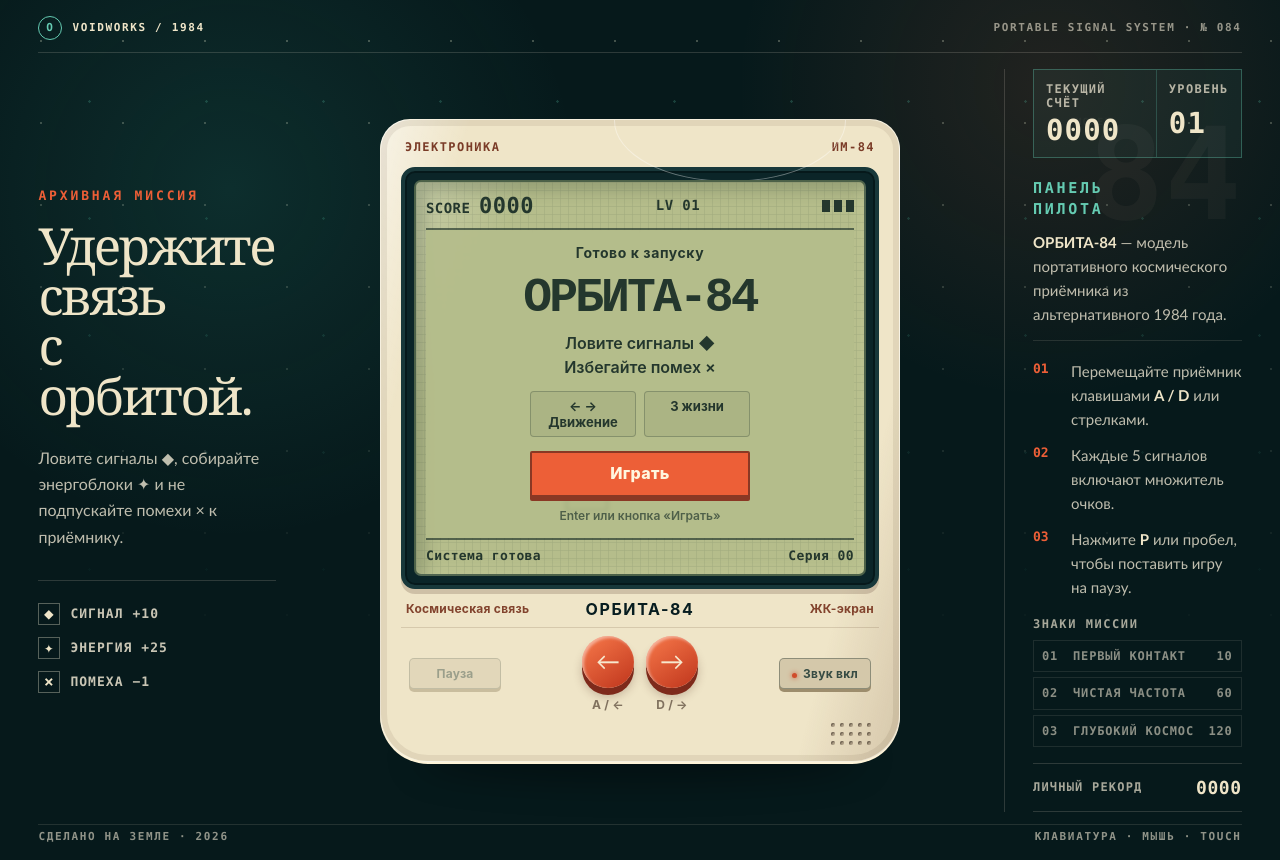
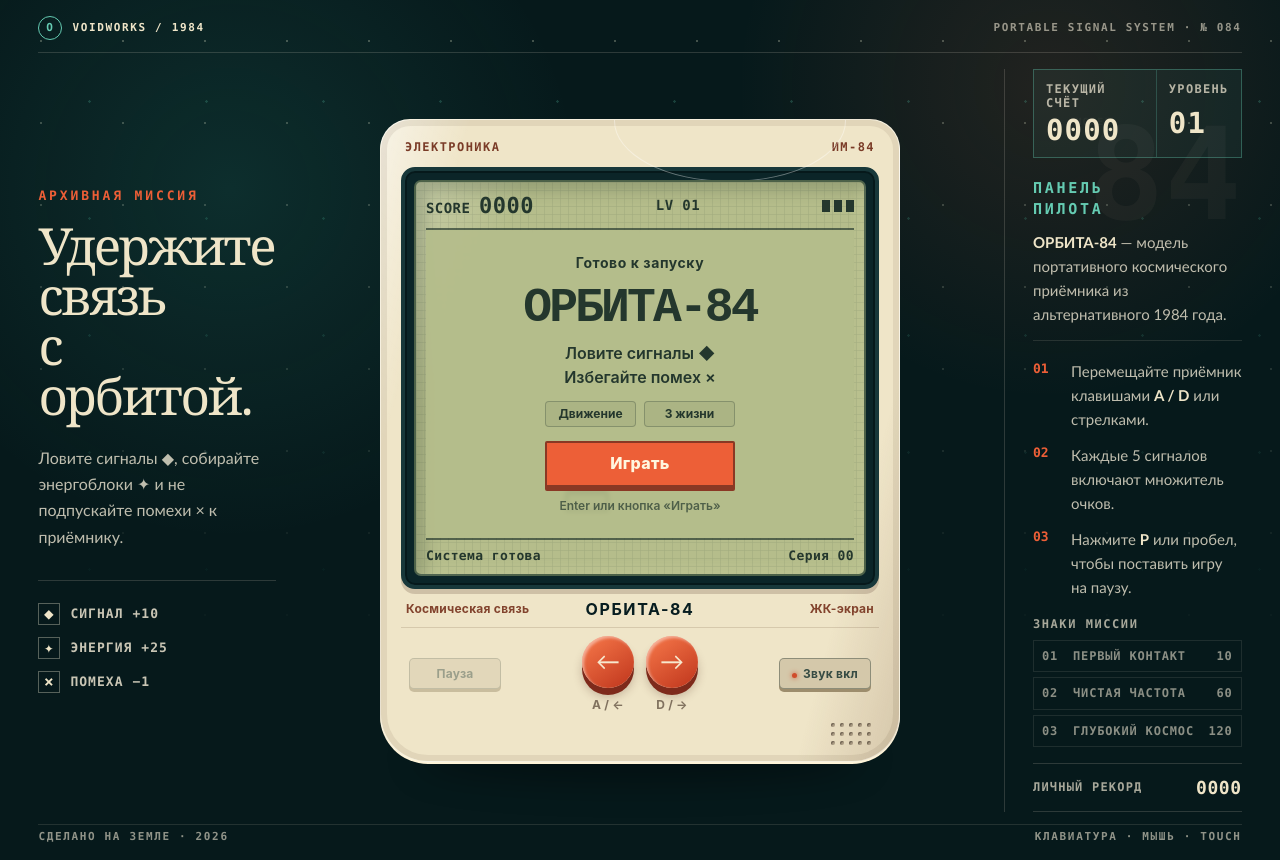
Before and after one commit to BigPanda-IT/orbita-84, a React app: page / in a window 1280 px wide. Built offline with nearby package versions, Linux system fonts and the light colour scheme.

Commit message:
fix: simplify start screen hints

```diff
--- a/src/components/App/App.module.less
+++ b/src/components/App/App.module.less
@@ -383,15 +383,15 @@ footer {
   display: grid;
   grid-template-columns: 1fr 1fr;
   gap: 8px;
-  width: min(100%, 220px);
+  width: min(100%, 190px);
   margin-bottom: 14px;
 }
 .startGuide span {
-  padding: 6px 8px;
+  padding: 5px 6px;
   border: 1px solid rgba(36, 55, 45, 0.28);
   border-radius: 4px;
   background: rgba(36, 55, 45, 0.06);
-  font: 700 13px/1.25 @ui;
+  font: 700 12px/1.2 @ui;
 }
 .overlay button {
   padding: 11px 16px;
@@ -404,7 +404,7 @@ footer {
   cursor: pointer;
 }
 .overlay .startButton {
-  width: min(100%, 220px);
+  width: min(100%, 190px);
   border-color: #8a3824;
   color: #fff6df;
   background: @orange;
--- a/src/components/App/App.tsx
+++ b/src/components/App/App.tsx
@@ -369,7 +369,7 @@ export const App = () => {
                             <span>Избегайте помех ×</span>
                           </p>
                           <div className={style.startGuide}>
-                            <span>← → Движение</span>
+                            <span>Движение</span>
                             <span>3 жизни</span>
                           </div>
                           <button type="button" className={style.startButton} onClick={startGame}>
```
